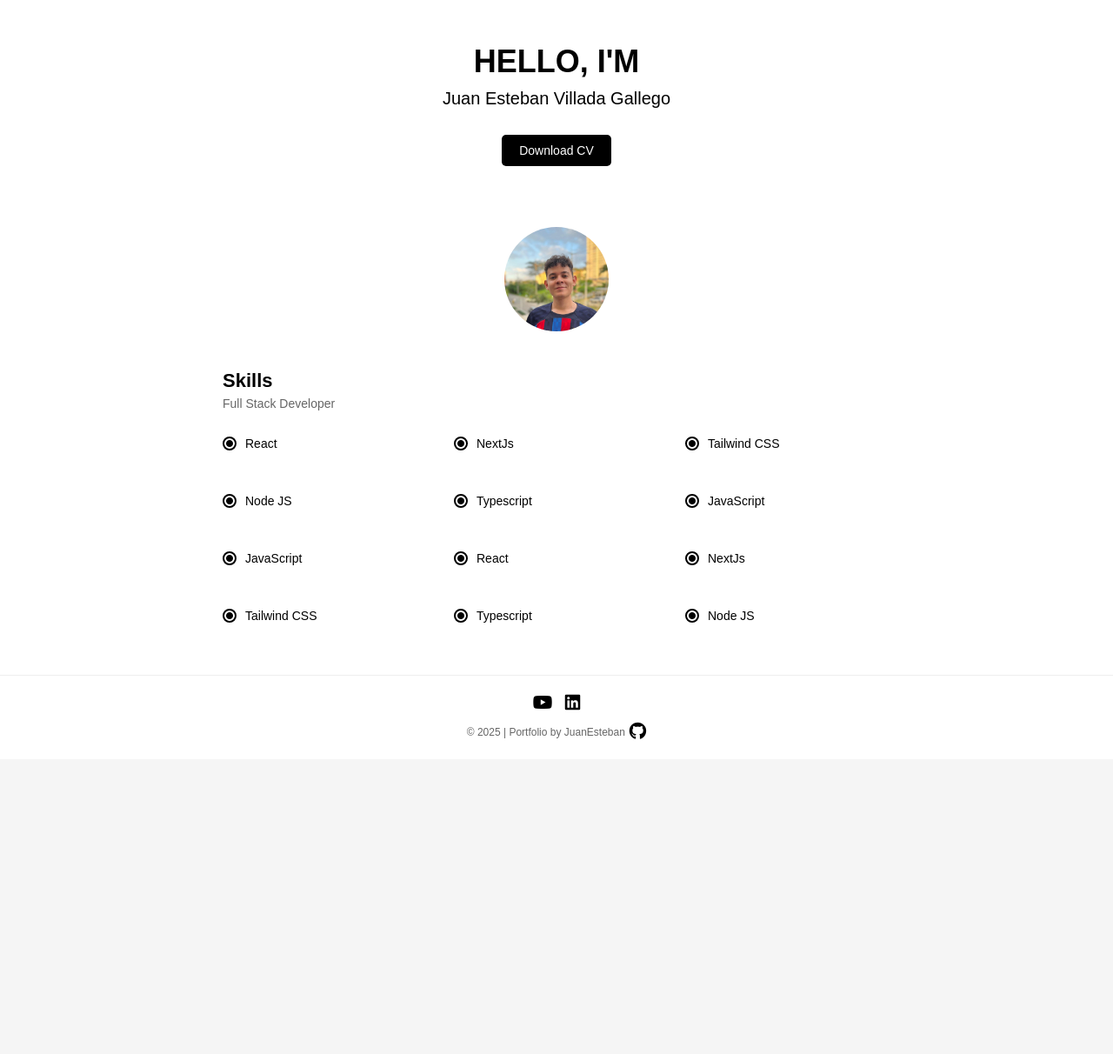
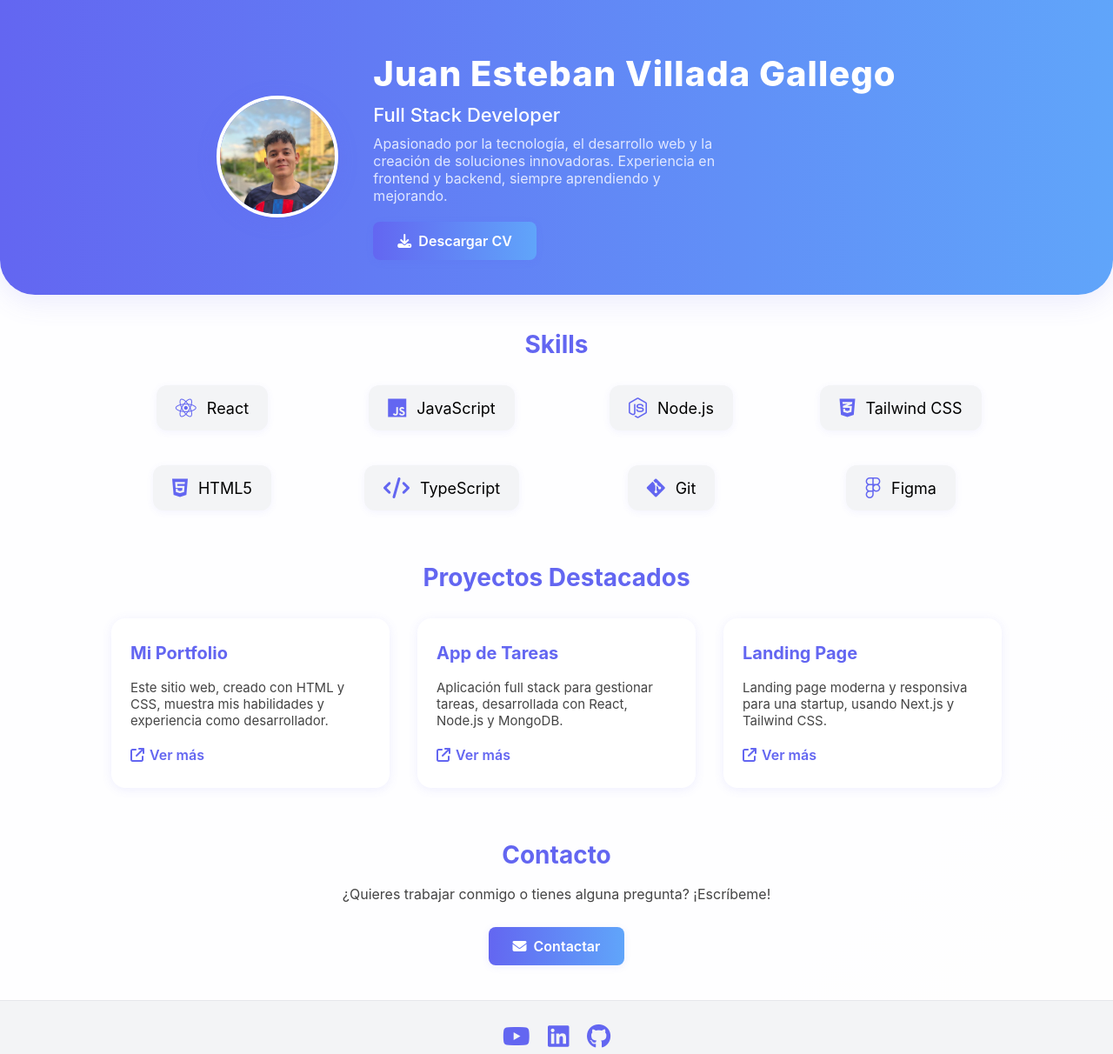
Before and after one commit to juanescode/portfolio-html-css, a plain HTML site: page index.html in a window 1280 px wide. Shown: the top 1212 px of the page at 87% size. Before the commit the page ends 873 px from the top, so only its background shows below. Drawn offline with Linux system fonts and the light colour scheme.

Commit message:
Better-view

```diff
--- a/index.html
+++ b/index.html
@@ -10,80 +10,66 @@
   <body>
     <div class="container">
       <header class="header">
-        <h1>HELLO, I'M</h1>
-        <p class="subtitle">Juan Esteban Villada Gallego</p>
-        <a href="cvvv.pdf" class="btn" download="JuanEsteban_CV.pdf">Download CV</a>
+        <div class="header-content">
+          <img src="images/yo.jfif" alt="Foto de perfil" class="profile-img main-img" />
+          <div>
+            <h1>Juan Esteban Villada Gallego</h1>
+            <p class="subtitle">Full Stack Developer</p>
+            <p class="description">Apasionado por la tecnología, el desarrollo web y la creación de soluciones innovadoras. Experiencia en frontend y backend, siempre aprendiendo y mejorando.</p>
+            <a href="cvvv.pdf" class="btn" download="JuanEsteban_CV.pdf"><i class="fa-solid fa-download"></i> Descargar CV</a>
+          </div>
+        </div>
       </header>
-
-      <section class="profile">
-        <img src="images/yo.jfif" alt="Foto de perfil" class="profile-img" />
-      </section>
 
       <section class="skills-section">
         <h2>Skills</h2>
-        <p class="developer-title">Full Stack Developer</p>
+        <div class="skills-grid">
+          <div class="skill-item"><i class="fa-brands fa-react"></i><span>React</span></div>
+          <div class="skill-item"><i class="fa-brands fa-js"></i><span>JavaScript</span></div>
+          <div class="skill-item"><i class="fa-brands fa-node-js"></i><span>Node.js</span></div>
+          <div class="skill-item"><i class="fa-brands fa-css3-alt"></i><span>Tailwind CSS</span></div>
+          <div class="skill-item"><i class="fa-brands fa-html5"></i><span>HTML5</span></div>
+          <div class="skill-item"><i class="fa-solid fa-code"></i><span>TypeScript</span></div>
+          <div class="skill-item"><i class="fa-brands fa-git-alt"></i><span>Git</span></div>
+          <div class="skill-item"><i class="fa-brands fa-figma"></i><span>Figma</span></div>
+        </div>
+      </section>
 
-        <div class="skills-grid">
-          <div class="skill-item">
-            <i class="fa-solid fa-circle"></i>
-            <span>React</span>
+      <section class="projects-section">
+        <h2>Proyectos Destacados</h2>
+        <div class="projects-grid">
+          <div class="project-card">
+            <h3>Mi Portfolio</h3>
+            <p>Este sitio web, creado con HTML y CSS, muestra mis habilidades y experiencia como desarrollador.</p>
+            <a href="#" class="project-link"><i class="fa-solid fa-arrow-up-right-from-square"></i> Ver más</a>
           </div>
-          <div class="skill-item">
-            <i class="fa-solid fa-circle"></i>
-            <span>NextJs</span>
+          <div class="project-card">
+            <h3>App de Tareas</h3>
+            <p>Aplicación full stack para gestionar tareas, desarrollada con React, Node.js y MongoDB.</p>
+            <a href="#" class="project-link"><i class="fa-solid fa-arrow-up-right-from-square"></i> Ver más</a>
           </div>
-          <div class="skill-item">
-            <i class="fa-solid fa-circle"></i>
-            <span>Tailwind CSS</span>
-          </div>
-
-          <div class="skill-item">
-            <i class="fa-solid fa-circle"></i>
-            <span>Node JS</span>
-          </div>
-          <div class="skill-item">
-            <i class="fa-solid fa-circle"></i>
-            <span>Typescript</span>
-          </div>
-          <div class="skill-item">
-            <i class="fa-solid fa-circle"></i>
-            <span>JavaScript</span>
-          </div>
-
-          <div class="skill-item">
-            <i class="fa-solid fa-circle"></i>
-            <span>JavaScript</span>
-          </div>
-          <div class="skill-item">
-            <i class="fa-solid fa-circle"></i>
-            <span>React</span>
-          </div>
-          <div class="skill-item">
-            <i class="fa-solid fa-circle"></i>
-            <span>NextJs</span>
-          </div>
-
-          <div class="skill-item">
-            <i class="fa-solid fa-circle"></i>
-            <span>Tailwind CSS</span>
-          </div>
-          <div class="skill-item">
-            <i class="fa-solid fa-circle"></i>
-            <span>Typescript</span>
-          </div>
-          <div class="skill-item">
-            <i class="fa-solid fa-circle"></i>
-            <span>Node JS</span>
+          <div class="project-card">
+            <h3>Landing Page</h3>
+            <p>Landing page moderna y responsiva para una startup, usando Next.js y Tailwind CSS.</p>
+            <a href="#" class="project-link"><i class="fa-solid fa-arrow-up-right-from-square"></i> Ver más</a>
           </div>
         </div>
       </section>
+
+      <section class="contact-section">
+        <h2>Contacto</h2>
+        <p>¿Quieres trabajar conmigo o tienes alguna pregunta? ¡Escríbeme!</p>
+        <a href="mailto:juanescode@gmail.com" class="btn contact-btn"><i class="fa-solid fa-envelope"></i> Contactar</a>
+      </section>
+
       <footer class="footer">
         <div class="social-links">
           <a href="https://www.youtube.com/@juanescode976" target="_blank" class="social-link"><i class="fab fa-youtube"></i></a>
           <a href="https://www.linkedin.com/in/juan-esteban-villada-gallego-6015552bb/" target="_blank" class="social-link"><i class="fab fa-linkedin"></i></a>
+          <a href="https://github.com/juanescode" target="_blank" class="social-link"><i class="fab fa-github"></i></a>
         </div>
         <div class="copyright">
-          © 2025 | Portfolio by JuanEsteban <a href="https://github.com/juanescode" target="_blank" class="github-link"><i class="fab fa-github"></i></a>
+          © 2025 | Portfolio by JuanEsteban
         </div>
       </footer>
     </div>
--- a/style.css
+++ b/style.css
@@ -1,227 +1,311 @@
+
 * {
   margin: 0;
   padding: 0;
   box-sizing: border-box;
-  font-family: Arial, sans-serif;
+  font-family: 'Inter', Arial, sans-serif;
 }
 
 body {
-  margin: 0;
-  padding: 0;
-  background-color: #f5f5f5;
+  background: linear-gradient(135deg, #e0e7ff 0%, #f5f5f5 100%);
 }
 
 .container {
   width: 100%;
-  background-color: #ffffff;
   min-height: 100vh;
+  background: rgba(255,255,255,0.95);
+  box-shadow: 0 0 40px 0 rgba(0,0,0,0.07);
   display: flex;
   flex-direction: column;
 }
 
 .header {
-  padding: 50px 20px 30px;
-  text-align: center;
+  padding: 60px 20px 40px;
+  background: linear-gradient(90deg, #6366f1 0%, #60a5fa 100%);
+  color: #fff;
+  border-radius: 0 0 40px 40px;
+  box-shadow: 0 8px 32px 0 rgba(99,102,241,0.12);
+}
+
+.header-content {
+  display: flex;
+  align-items: center;
+  gap: 40px;
+  justify-content: center;
+  flex-wrap: wrap;
+}
+
+.main-img {
+  width: 140px;
+  height: 140px;
+  border-radius: 50%;
+  object-fit: cover;
+  box-shadow: 0 4px 24px 0 rgba(99,102,241,0.15);
+  border: 4px solid #fff;
+  transition: transform 0.3s;
+}
+.main-img:hover {
+  transform: scale(1.07) rotate(-2deg);
 }
 
 h1 {
-  font-size: 36px;
-  font-weight: bold;
-  margin-bottom: 5px;
+  font-size: 40px;
+  font-weight: 800;
+  margin-bottom: 10px;
+  letter-spacing: 1px;
 }
 
 .subtitle {
-  font-size: 20px;
-  margin: 10px 0 30px;
+  font-size: 22px;
+  font-weight: 500;
+  margin-bottom: 10px;
+}
+
+.description {
+  font-size: 16px;
+  margin-bottom: 20px;
+  color: #e0e7ff;
+  max-width: 400px;
 }
 
 .btn {
-  background-color: #000000;
-  color: white;
-  padding: 10px 20px;
+  background: linear-gradient(90deg, #6366f1 0%, #60a5fa 100%);
+  color: #fff;
+  padding: 12px 28px;
   text-decoration: none;
-  border-radius: 5px;
-  display: inline-block;
-  font-size: 14px;
+  border-radius: 8px;
+  font-size: 16px;
+  font-weight: 600;
+  box-shadow: 0 2px 8px 0 rgba(99,102,241,0.10);
+  border: none;
+  transition: background 0.2s, transform 0.2s;
+  display: inline-flex;
+  align-items: center;
+  gap: 8px;
 }
-
-.profile {
-  margin: 40px 0;
-  text-align: center;
-}
-
-.profile-img {
-  width: 120px;
-  height: 120px;
-  border-radius: 50%;
-  object-fit: cover;
+.btn:hover {
+  background: linear-gradient(90deg, #60a5fa 0%, #6366f1 100%);
+  transform: translateY(-2px) scale(1.04);
 }
 
 .skills-section {
-  padding: 0 20%;
-  margin-bottom: 60px;
+  padding: 40px 10% 20px;
 }
-
 .skills-section h2 {
-  font-size: 22px;
-  margin-bottom: 5px;
-  font-weight: bold;
-  text-align: left;
+  font-size: 28px;
+  font-weight: 700;
+  margin-bottom: 30px;
+  color: #6366f1;
+  text-align: center;
 }
-
-.developer-title {
-  font-size: 14px;
-  color: #666;
-  margin-bottom: 30px;
-  text-align: left;
-}
-
 .skills-grid {
   display: grid;
-  grid-template-columns: repeat(3, 1fr);
-  gap: 30px;
-  row-gap: 50px;
+  grid-template-columns: repeat(4, 1fr);
+  gap: 32px;
+  row-gap: 40px;
+  justify-items: center;
 }
-
 .skill-item {
   display: flex;
   align-items: center;
-  gap: 10px;
+  gap: 12px;
+  font-size: 18px;
+  background: #f3f4f6;
+  padding: 14px 22px;
+  border-radius: 12px;
+  box-shadow: 0 2px 8px 0 rgba(99,102,241,0.07);
+  transition: box-shadow 0.2s, transform 0.2s;
+}
+.skill-item i {
+  font-size: 24px;
+  color: #6366f1;
+}
+.skill-item:hover {
+  box-shadow: 0 4px 16px 0 rgba(99,102,241,0.15);
+  transform: scale(1.05);
 }
 
-.skill-item i {
-  width: 16px;
-  height: 16px;
-  border: 2px solid #000;
-  border-radius: 50%;
+.projects-section {
+  padding: 40px 10% 20px;
+}
+.projects-section h2 {
+  font-size: 28px;
+  font-weight: 700;
+  margin-bottom: 30px;
+  color: #6366f1;
+  text-align: center;
+}
+.projects-grid {
+  display: grid;
+  grid-template-columns: repeat(3, 1fr);
+  gap: 32px;
+  row-gap: 40px;
+}
+.project-card {
+  background: #fff;
+  border-radius: 16px;
+  box-shadow: 0 2px 12px 0 rgba(99,102,241,0.10);
+  padding: 28px 22px;
   display: flex;
+  flex-direction: column;
+  gap: 12px;
+  transition: box-shadow 0.2s, transform 0.2s;
+}
+.project-card:hover {
+  box-shadow: 0 6px 24px 0 rgba(99,102,241,0.18);
+  transform: translateY(-4px) scale(1.03);
+}
+.project-card h3 {
+  font-size: 20px;
+  color: #6366f1;
+  margin-bottom: 6px;
+}
+.project-card p {
+  font-size: 15px;
+  color: #444;
+}
+.project-link {
+  color: #6366f1;
+  font-weight: 600;
+  text-decoration: none;
+  display: inline-flex;
   align-items: center;
-  justify-content: center;
-  font-size: 8px;
+  gap: 6px;
+  margin-top: 8px;
+  transition: color 0.2s;
+}
+.project-link:hover {
+  color: #60a5fa;
 }
 
-.skill-item span {
-  font-size: 14px;
+.contact-section {
+  padding: 40px 10% 40px;
+  text-align: center;
+}
+.contact-section h2 {
+  font-size: 28px;
+  font-weight: 700;
+  margin-bottom: 18px;
+  color: #6366f1;
+}
+.contact-section p {
+  font-size: 16px;
+  margin-bottom: 18px;
+  color: #444;
+}
+.contact-btn {
+  margin-top: 10px;
 }
 
 .footer {
-  padding: 20px 0;
-  border-top: 1px solid #eee;
+  padding: 24px 0 12px;
+  border-top: 1px solid #e5e7eb;
   margin-top: auto;
   text-align: center;
+  background: #f3f4f6;
+  border-radius: 0 0 24px 24px;
 }
-
 .social-links {
   margin-bottom: 10px;
 }
-
 .social-link {
   display: inline-block;
-  margin: 0 5px;
-  color: #000;
-  font-size: 20px;
+  margin: 0 8px;
+  color: #6366f1;
+  font-size: 28px;
+  transition: color 0.2s, transform 0.2s;
+}
+.social-link:hover {
+  color: #60a5fa;
+  transform: scale(1.15);
+}
+.copyright {
+  font-size: 14px;
+  color: #666;
+  margin-top: 8px;
 }
 
-.copyright {
-  font-size: 12px;
-  color: #666;
-  display: flex;
-  align-items: center;
-  justify-content: center;
-  gap: 5px;
-}
-
-.github-link {
-  color: #000;
-  font-size: 20px;
-}
-
-.footer {
-  padding: 20px 0;
-  border-top: 1px solid #eee;
-  margin-top: auto;
-  text-align: center;
-}
-
-.social-links {
-  margin-bottom: 10px;
-}
-
-.social-link {
-  display: inline-block;
-  margin: 0 5px;
-  color: #000;
-  font-size: 20px;
-}
-
-.copyright {
-  font-size: 12px;
-  color: #666;
-  display: flex;
-  align-items: center;
-  justify-content: center;
-  gap: 5px;
-}
-
-.github-link {
-  color: #000;
-  font-size: 20px;
-}
-
-@media (max-width: 1024px) {
-  .skills-section {
-    padding: 0 10%;
+@media (max-width: 1200px) {
+  .skills-section, .projects-section, .contact-section {
+    padding: 40px 4% 20px;
   }
-
   .skills-grid {
+    grid-template-columns: repeat(2, 1fr);
+  }
+  .projects-grid {
     grid-template-columns: repeat(2, 1fr);
   }
 }
 
-@media (max-width: 768px) {
+@media (max-width: 900px) {
+  .header-content {
+    flex-direction: column;
+    gap: 24px;
+  }
+  .main-img {
+    width: 110px;
+    height: 110px;
+  }
   h1 {
-    font-size: 28px;
+    font-size: 32px;
   }
-
   .subtitle {
     font-size: 18px;
   }
-
-  .btn {
-    padding: 8px 16px;
-    font-size: 13px;
+  .skills-grid {
+    grid-template-columns: 1fr 1fr;
+    gap: 20px;
   }
-
-  .skills-section {
-    padding: 0 5%;
-  }
-
-  .skills-grid {
-    grid-template-columns: repeat(2, 1fr);
+  .projects-grid {
+    grid-template-columns: 1fr;
     gap: 20px;
-    row-gap: 30px;
-  }
-
-  .profile-img {
-    width: 100px;
-    height: 100px;
   }
 }
 
-@media (max-width: 480px) {
-  .skills-grid {
-    grid-template-columns: 1fr;
-    gap: 15px;
-    row-gap: 20px;
+@media (max-width: 600px) {
+  .header {
+    padding: 32px 8px 24px;
+    border-radius: 0 0 18px 18px;
   }
-
-  .skills-section h2,
-  .developer-title {
-    text-align: center;
+  .skills-section, .projects-section, .contact-section {
+    padding: 24px 2% 12px;
   }
-
+  .skills-section h2, .projects-section h2, .contact-section h2 {
+    font-size: 22px;
+  }
+  .main-img {
+    width: 80px;
+    height: 80px;
+  }
+  h1 {
+    font-size: 22px;
+  }
+  .subtitle {
+    font-size: 15px;
+  }
+  .btn {
+    font-size: 13px;
+    padding: 8px 16px;
+  }
+  .skill-item {
+    font-size: 14px;
+    padding: 8px 12px;
+  }
+  .skill-item i {
+    font-size: 18px;
+  }
+  .project-card {
+    padding: 16px 10px;
+  }
+  .social-link {
+    font-size: 22px;
+    margin: 0 4px;
+  }
+  .footer {
+    padding: 14px 0 6px;
+    border-radius: 0 0 10px 10px;
+  }
   .copyright {
-    flex-direction: column;
-    gap: 2px;
+    font-size: 12px;
   }
 }
```
